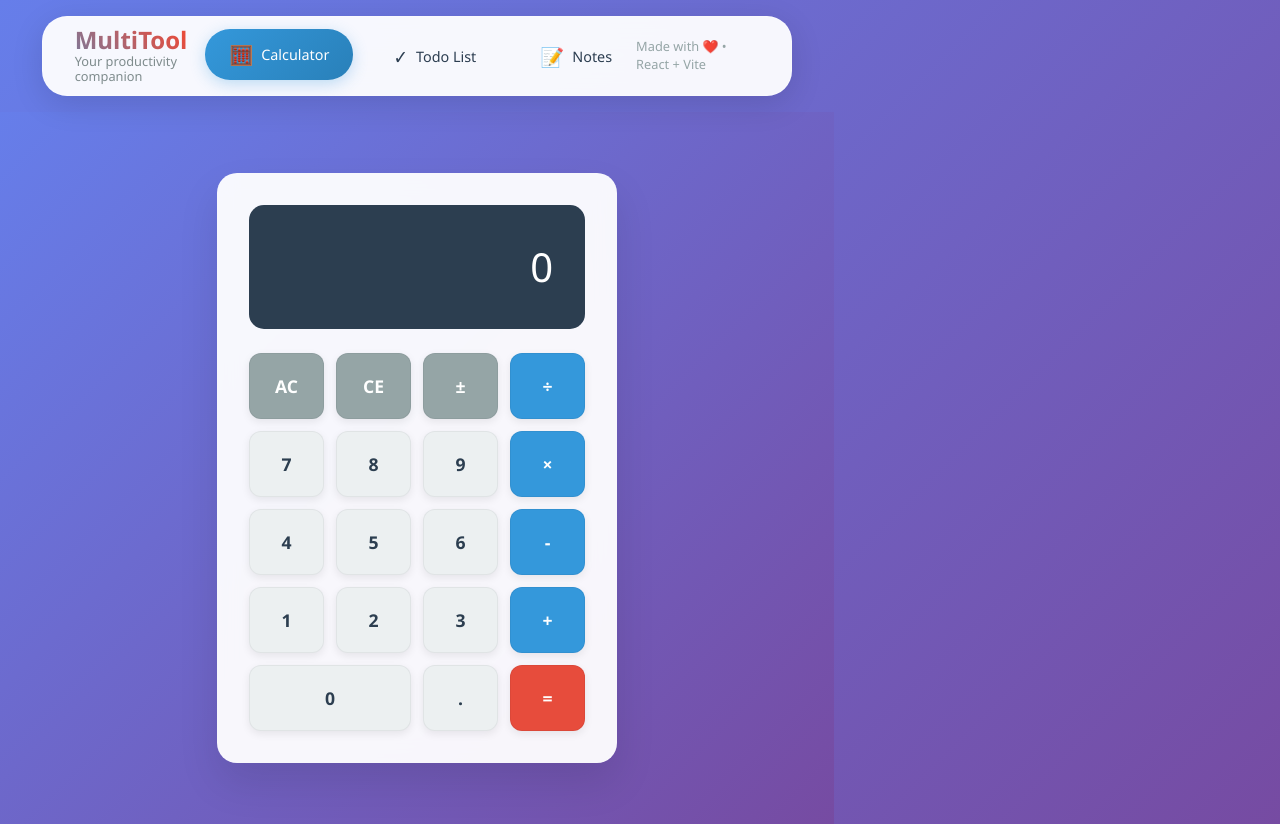
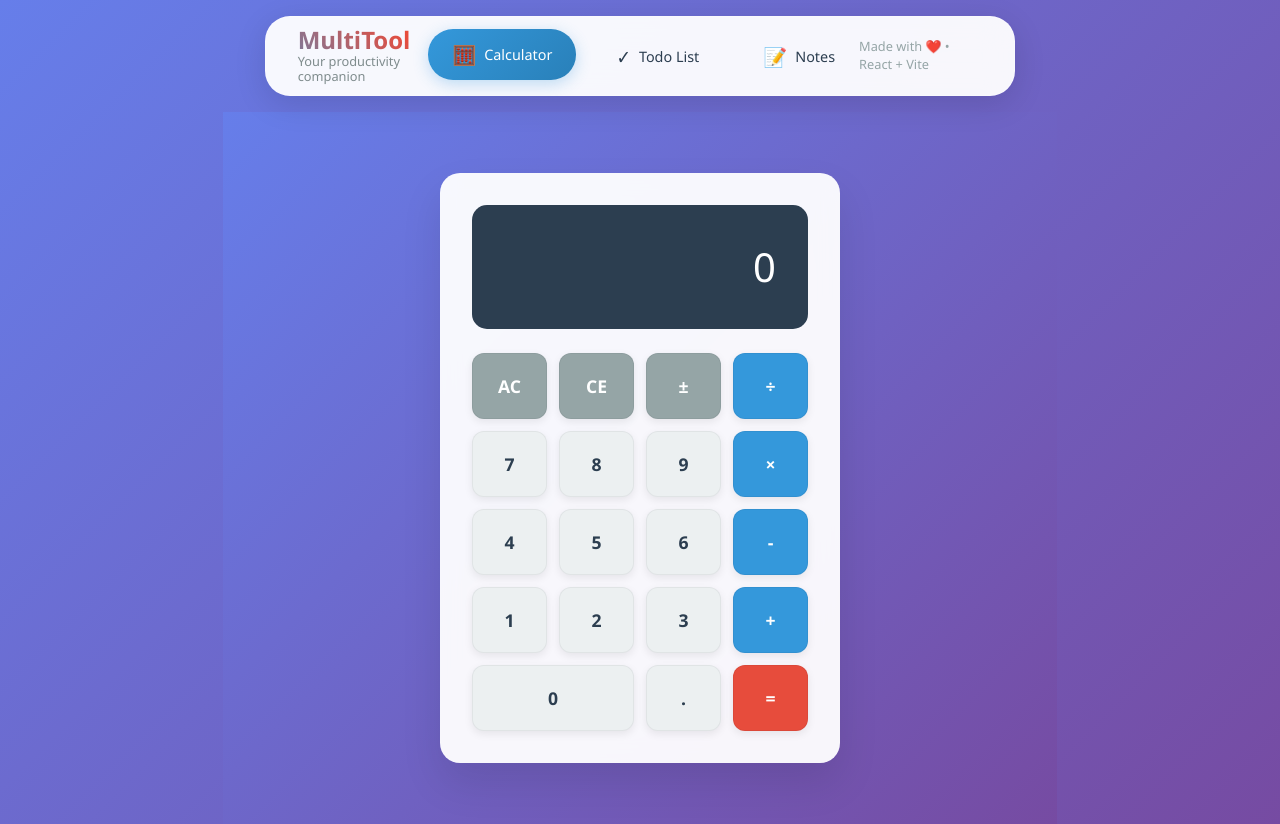
Before and after one commit to tdisawas0github/project-21, a React (Vite) app in the folder project/: page / in a window 1280 px wide. Built offline with nearby package versions, Linux system fonts and the light colour scheme.

Commit message:
style: enhance body and app layout for improved centering and responsiveness

```diff
--- a/project/src/App.css
+++ b/project/src/App.css
@@ -12,11 +12,15 @@ body {
   color: #333;
   margin: 0;
   padding: 0;
+  display: flex;
+  align-items: center;
+  justify-content: center;
 }
 
 .app {
   min-height: 100vh;
   width: 100%;
+  max-width: 1400px;
   display: flex;
   flex-direction: column;
   margin: 0;
```
